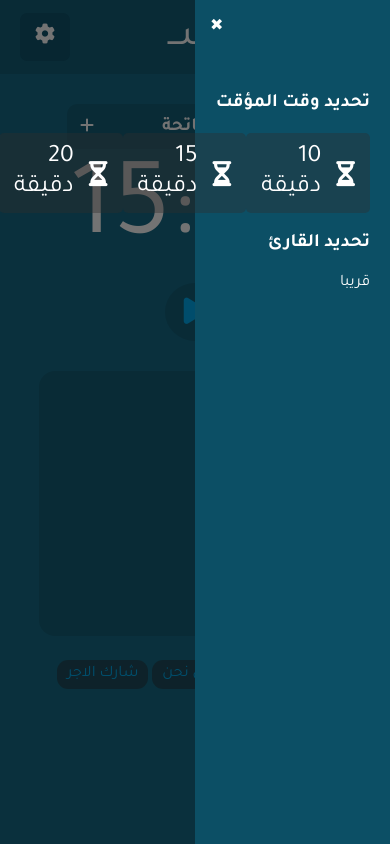
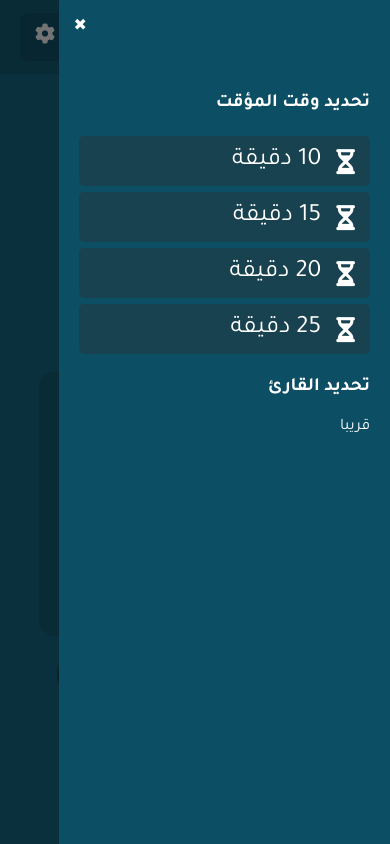
Before and after one commit to itshnawy/Jales, a plain HTML site: page index.html in a window 390 px wide. Both pictures are taken after a click on the button 45 px from the left and 37 px from the top of the page. Drawn offline with Linux system fonts and the light colour scheme.

Commit message:
Handling
handle the error on sessions and make the settings responsive

```diff
--- a/assets/css/style.css
+++ b/assets/css/style.css
@@ -270,10 +270,12 @@ button.timertime {
     justify-content: flex-start;
     align-items: center;
     cursor: pointer;
+    margin: 3px 0px;
 }
 .chooseTimerTime {
     display: flex;
     justify-content: space-between;
+    flex-direction: column;
 }
 .timertime p {
     all: unset;
@@ -318,6 +320,9 @@ div#overlay {
         width: 11rem;
         right: 13.5%;
     }
+    #settings {
+        width: 85%;
+    }
 }
 
 /* Small devices (portrait tablets and large phones, 600px and up) */
--- a/index.html
+++ b/index.html
@@ -28,7 +28,7 @@
         </div>
         </div>
         <div id="timer">
-            <span>00:00</span>
+            <span>Waiting</span>
         </div>
         <div id="playpause">
        <button onclick="playfn()" id="playpauseBtn"><i class="fa-solid fa-play"></i></button>
```
